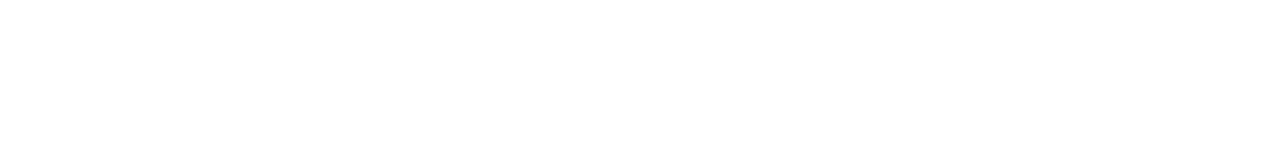
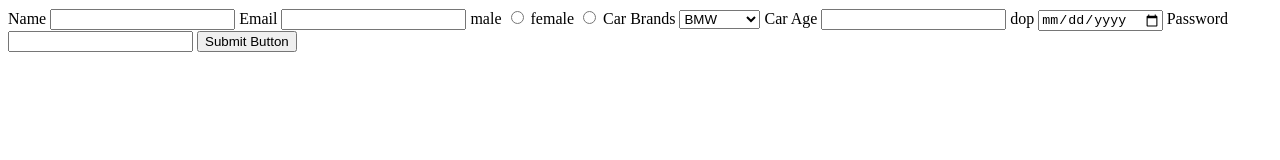
Before and after one commit to acciojob/car-insurance-form-sutharchetan, a website: page main.html in a window 1280 px wide. Drawn offline with Linux system fonts and the light colour scheme.

Commit message:
created a submission

```diff
--- a/main.html
+++ b/main.html
@@ -8,6 +8,29 @@
 
 <body>
 	<!-- the entire body must be written by student -->
+	<form method="post">
+		<label for="name">Name</label>
+	<input type="text" id="name" required>
+		<label for="email">Email</label>
+	<input type="Email" id="email" required>
+		<label >male</label>
+	<input type="Radio" name="gender" required>
+		<label>female</label>
+	<input type="Radio" name="gender"  required>
+		<label for="car">Car Brands</label>
+	<select type="Dropdown" id="car" >
+	<option>BMW</option>
+		<option>Audi</option>
+		<option>Mercedez</option>
+	</select>
+		<label for="carage">Car Age</label>
+	<input type="number" id="carage" required>
+		<label for="dop">dop</label>
+	<input type="date" id="dop" required>
+		<label for="password">Password</label>
+	<input type="password" id="password" required>
+		<button type="submit">Submit Button</button>
+	</form>
     <script type="text/javascript" src="./script.js">
 </script>
 
```
